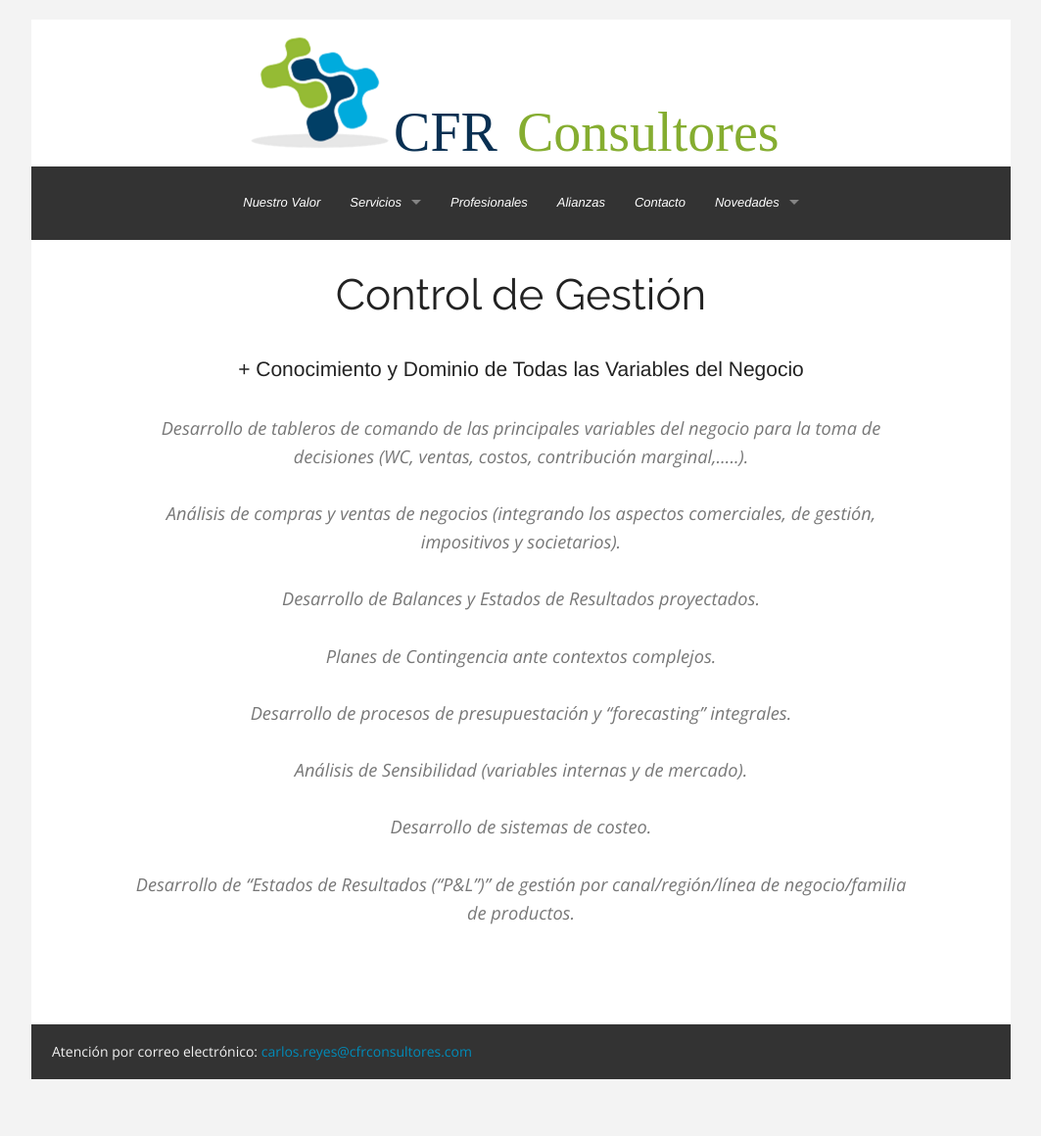
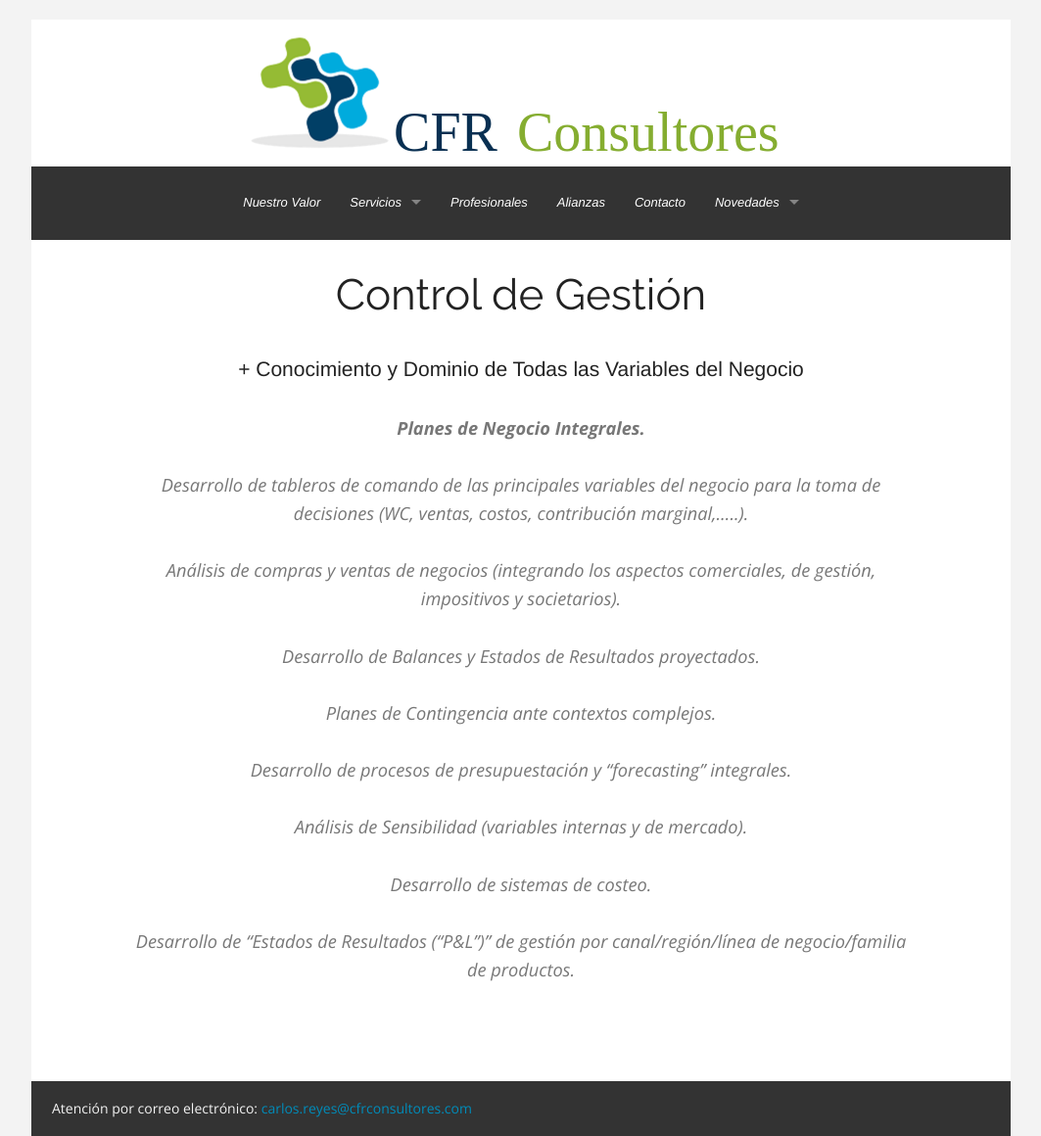
Before and after one commit to cfrconsultores/cfrconsultores.github.io, a Jekyll site: the page built from servicios/control-de-gestion/index.md, in a window 1280 px wide. Shown: the whole page at 98% size, without its empty margins (108-1171 px from the left). Built offline with Jekyll 4.4.1, drawn with Linux system fonts in a browser that asks for light colours; some web fonts are replaced; before the commit the page ends 1102 px from its top, so only the background shows below that.

Commit message:
mail 28 de mayo. agregar planes de NI resaltado

```diff
--- a/servicios/control-de-gestion/index.md
+++ b/servicios/control-de-gestion/index.md
@@ -1,12 +1,15 @@
 ---
 layout: default
-title: Control de Gestión - CFR
-id: control-de-gestion
+title: "Control de Gestión - CFR"
+id: "control-de-gestion"
+published: true
 ---
 
 #Control de Gestión
 
 ##+ Conocimiento y Dominio de Todas las Variables del Negocio
+
+**Planes de Negocio Integrales.**
 
 Desarrollo de tableros de comando de las principales variables del negocio para la toma de decisiones (WC, ventas, costos, contribución marginal,…..).
 
```
